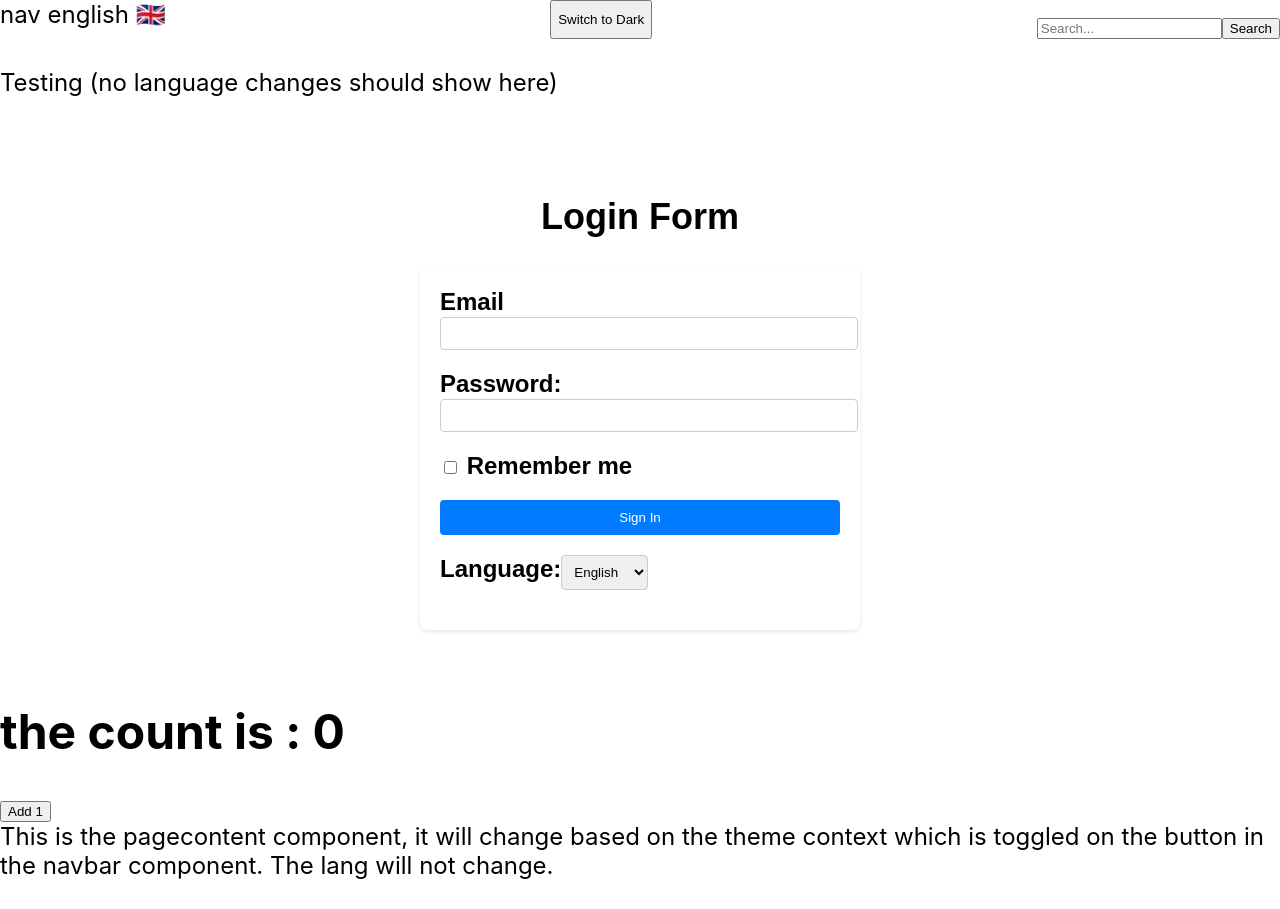
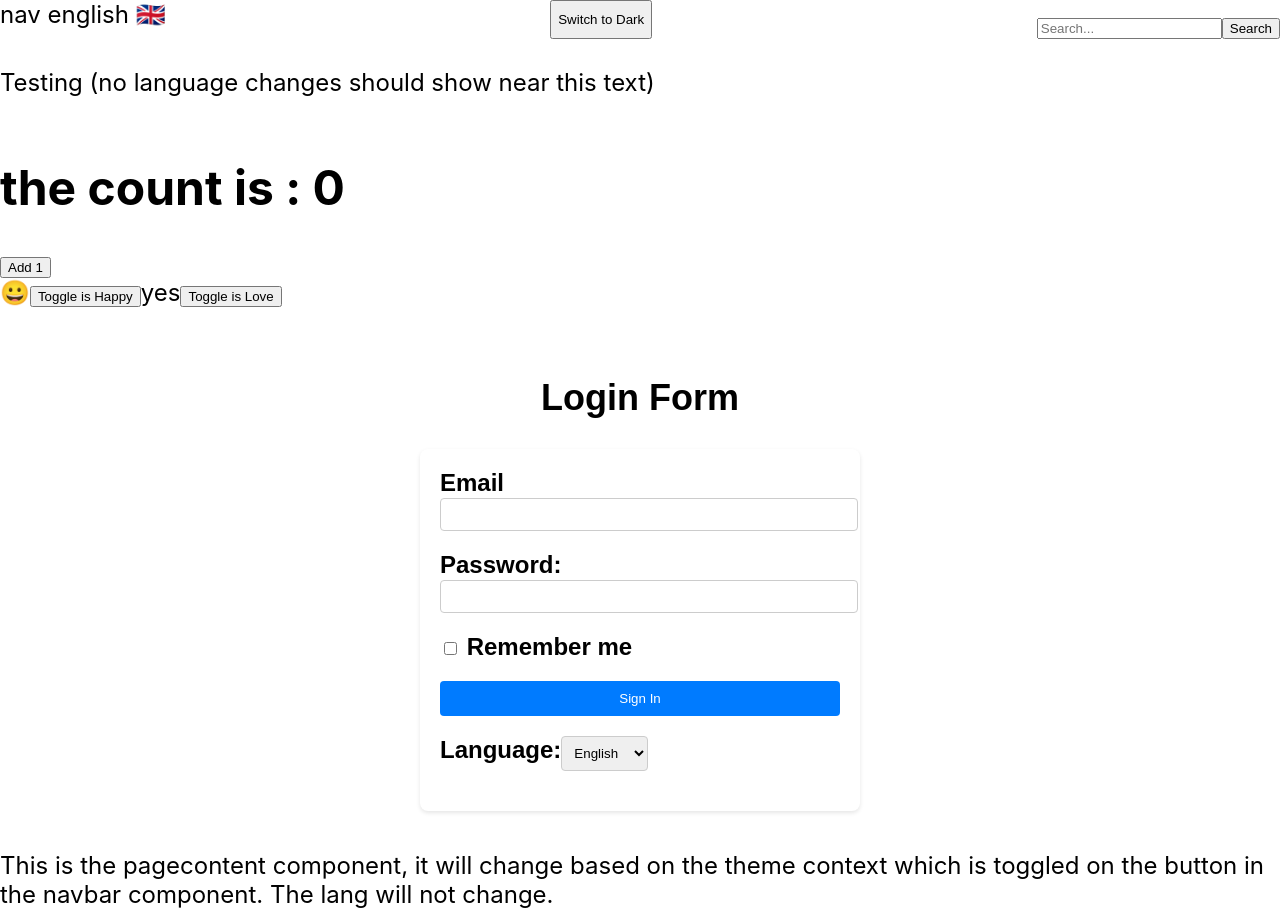
Before and after one commit to BBaccs/practice-context-api, a React (Create React App) app: page / in a window 1280 px wide. Before the commit the page ends 880 px from the top, so only its background shows below. Built offline with nearby package versions, Linux system fonts and the light colour scheme.

Commit message:
usetoggleState useState

```diff
--- a/src/App.js
+++ b/src/App.js
@@ -6,6 +6,7 @@ import { ThemeProvider } from './contexts/ThemeContext';
 import Form from './Form';
 import { LanguageProvider } from './contexts/LanguageContext';
 import CounterHooks from './playingWithHooks/CounterHooks';
+import Toggler from './playingWithHooks/Toggler';
 
 export default function App() {
   return (
@@ -15,11 +16,12 @@ export default function App() {
           <NavBar />
           <br />
           <div >
-              Testing (no language changes should show here)
+            Testing (no language changes should show near this text)
           </div>
           <br />
+          <CounterHooks />
+          <Toggler />
           <Form />
-            <CounterHooks />
         </PageContent>
       </ThemeProvider>
     </LanguageProvider>
--- /dev/null
+++ b/src/playingWithHooks/Toggler.js
@@ -0,0 +1,15 @@
+import React, { useState } from 'react';
+import useToggle from './hooks/useToggle';
+
+export default function Toggler() {
+    const [isHappy, toggleIsHappy] = useToggle(true);
+    const [isLove, toggleIsLove] = useToggle(true);
+  return (
+    <div>
+        <span>{isHappy ? '😀' : '😭'}</span>
+        <button id="happy" onClick={toggleIsHappy}>Toggle is Happy</button>
+        <span>{isLove ? 'yes' : 'no'}</span>
+        <button id="love" onClick={toggleIsLove}>Toggle is Love</button>
+    </div>
+  )
+}
--- /dev/null
+++ b/src/playingWithHooks/hooks/useToggle.js
@@ -0,0 +1,9 @@
+import { useState } from 'react';
+
+export default function useToggle( initVal = false ) {
+    const [state, settheState ] = useState(initVal);
+    const toggle = () => {
+        settheState(!state);
+    }
+    return [state, toggle];
+}
```
Lines whose indentation alone changed are shown as unchanged.
